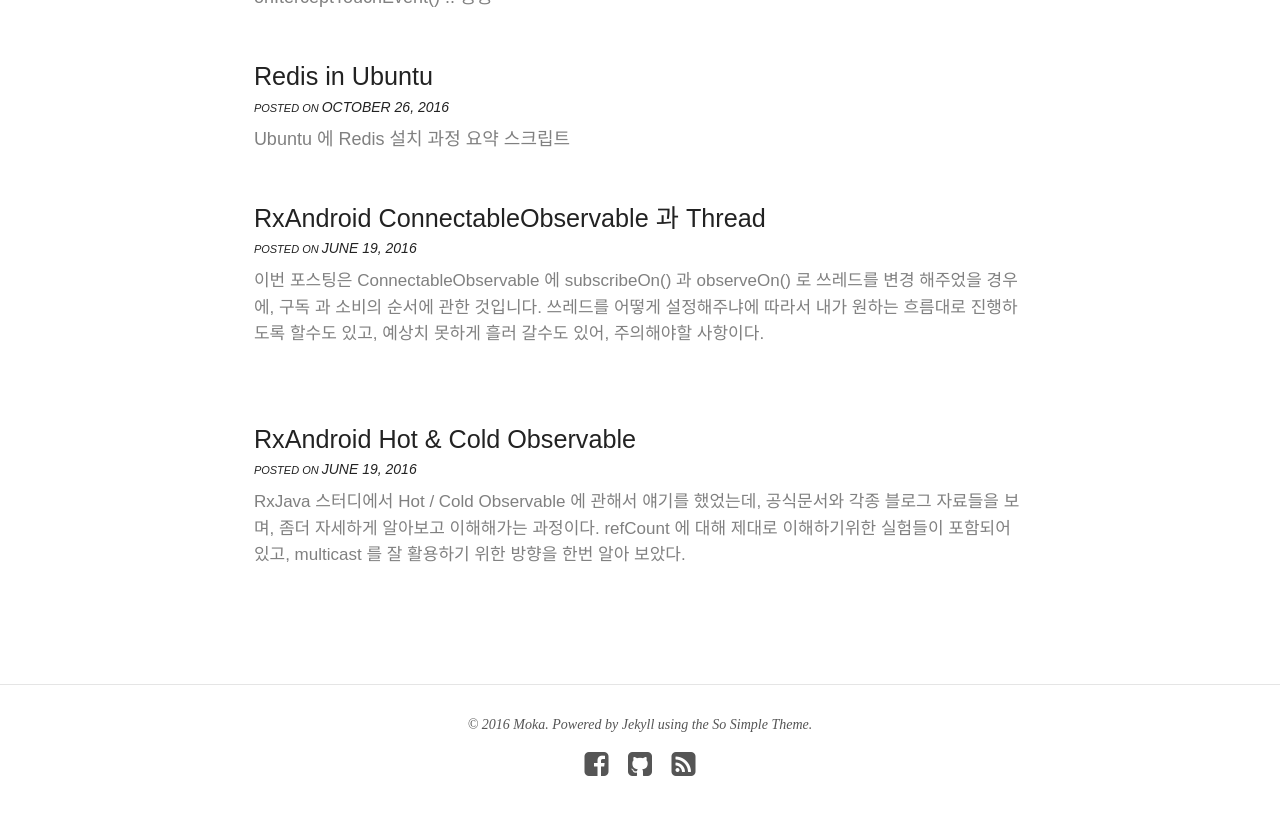
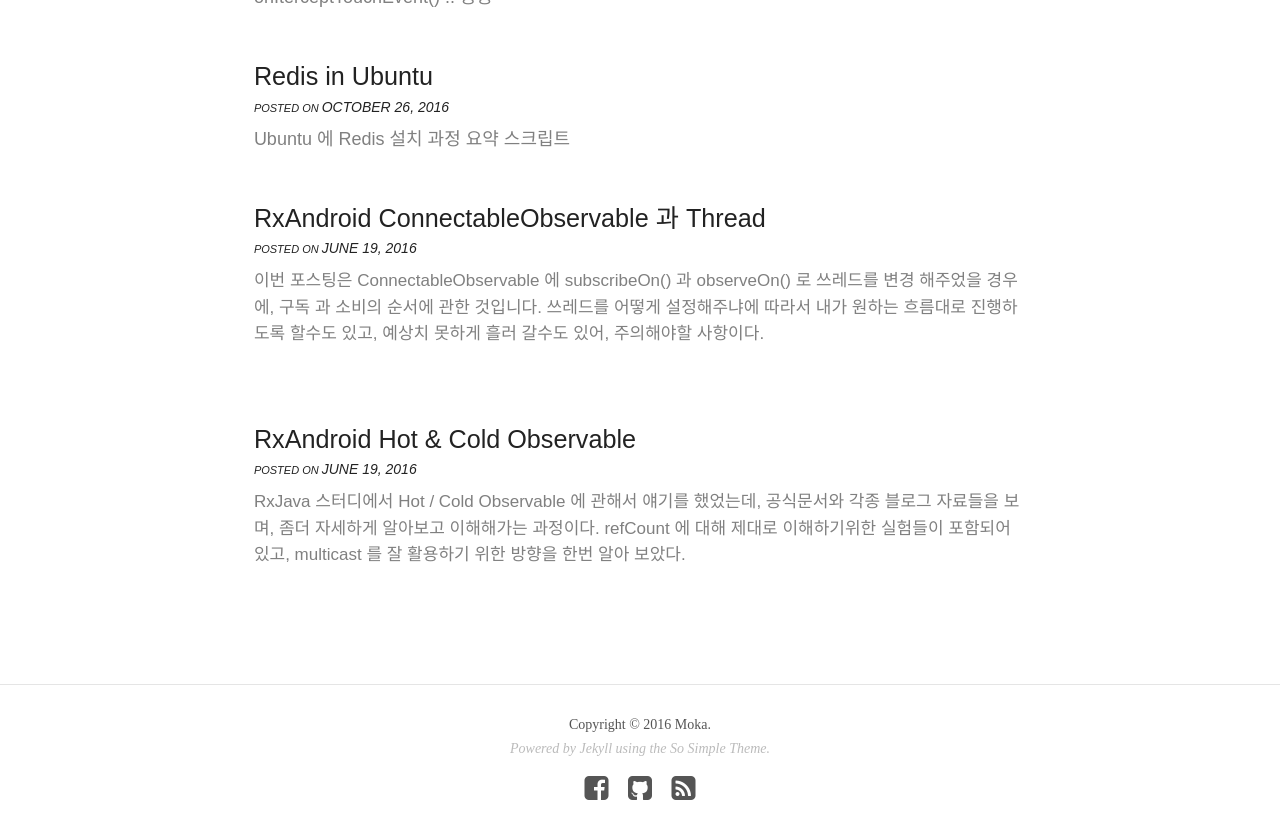
Before and after one commit to steadymoka/moka-a.github.io, a Jekyll site: the page built from index.html, in a window 1280 px wide and 900 px high, scrolled down 1707 px. Shown: the top 839 px of the window. Built offline with Jekyll 4.4.1, drawn with Linux system fonts in a browser that asks for light colours; nearby versions of some CDN libraries; comment, search, counter and statistics services are not loaded.

Commit message:
add wish list

```diff
--- a/_data/navigation.yml
+++ b/_data/navigation.yml
@@ -12,5 +12,8 @@
 - title: About
   url: /about/
 
+- title: WishList
+  url: /wishlist/
+
 # - title: Search
 #   url: /search/
--- a/_includes/footer.html
+++ b/_includes/footer.html
@@ -1,6 +1,9 @@
 {% if site.owner.google.ad-client and site.owner.google.ad-slot %}{% include ad-footer.html %}{% endif %}
 
-<span>&copy; {{ site.time | date: '%Y' }} {{ site.owner.name }}. Powered by <a href="http://jekyllrb.com" rel="nofollow">Jekyll</a> using the <a href="http://mademistakes.com/so-simple/" rel="nofollow">So Simple Theme</a>.</span>
+<span>
+	<span style="font-style: normal;">Copyright &copy; {{ site.time | date: '%Y' }} {{ site.owner.name }}. <br></span>
+	<span style="color: #BBBBBB">Powered by <a style="color: #BBBBBB" href="http://jekyllrb.com" rel="nofollow">Jekyll</a> using the <a style="color: #BBBBBB" href="http://mademistakes.com/so-simple/" rel="nofollow">So Simple Theme</a>.</span>
+</span>
 <div class="social-icons">
 	{% if site.owner.twitter %}<a href="https://twitter.com/{{ site.owner.twitter }}" title="{{ site.owner.name}} on Twitter" target="_blank"><i class="fa fa-twitter-square fa-2x"></i></a>{% endif %}
 	{% if site.owner.facebook %}<a href="https://facebook.com/{{ site.owner.facebook }}" title="{{ site.owner.name}} on Facebook" target="_blank"><i class="fa fa-facebook-square fa-2x"></i></a>{% endif %}
--- a/_includes/navigation.html
+++ b/_includes/navigation.html
@@ -10,7 +10,10 @@ margin: 0px;">
 		    {% else %}
 		        {% assign domain = site.url %}
 		    {% endif %}
-		    <li><a href="{{link.url | prepend: site.baseurl}}" style="color: black; background-color: white;" class="active" {% if link.url contains 'http' %}target="_blank"{% endif %}>{{ link.title }}</a></li>
+
+				{% if link.title != "WishList" %}
+		    	<li><a href="{{link.url | prepend: site.baseurl}}" style="color: black; background-color: white;" class="active" {% if link.url contains 'http' %}target="_blank"{% endif %}>{{ link.title }}</a></li>
+				{% endif %}
 		  {% endfor %}
 	    </ul>
 	    <hr style="margin: 0 0 50px 0">
--- a/_layouts/page.html
+++ b/_layouts/page.html
@@ -10,7 +10,9 @@
 
 <body id="page">
 
-{% include navigation.html %}
+{% if page.url != "/wishlist/" %}
+  {% include navigation.html %}
+{% endif %}
 
 <div id="main" role="main">
   <article class="entry">
```
Also changed, not shown: wishlist/index.md (added, +12 -0 lines).
